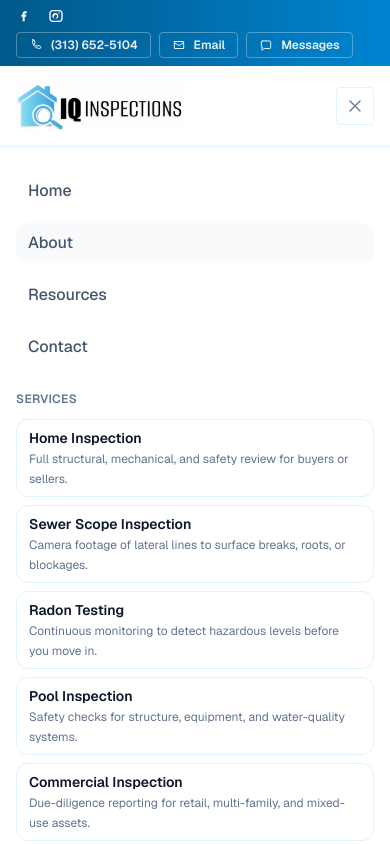
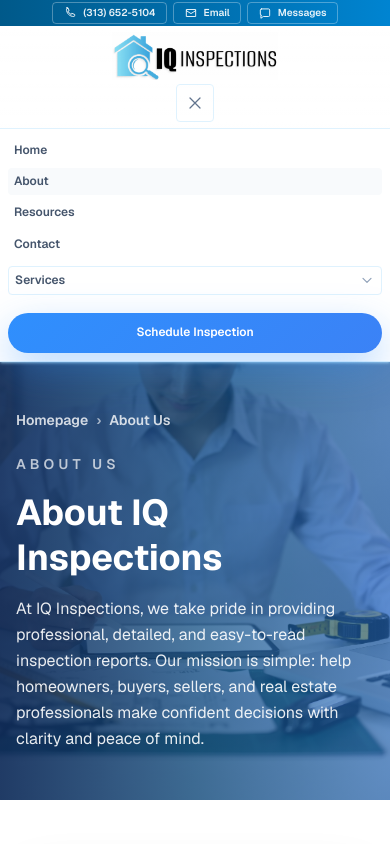
Before and after one commit to Hadoories/iqinspections, a Next.js app: page /about in a window 390 px wide. Both pictures are taken after a click on the button "Toggle navigation". Shown: the top 844 px of the page. Built offline with nearby package versions, Linux system fonts and the light colour scheme.

Commit message:
Mobile Fixes

```diff
--- a/src/app/layout.tsx
+++ b/src/app/layout.tsx
@@ -45,7 +45,7 @@ export default function RootLayout({
 }>) {
   return (
     <html lang="en">
-      <body className={`${geistSans.variable} ${geistMono.variable} antialiased`}>
+      <body className={`${geistSans.variable} ${geistMono.variable} antialiased overflow-x-hidden`}>
         <div className="flex min-h-screen flex-col bg-slate-50 text-slate-900">
           <Header />
           <main className="flex-1">{children}</main>
--- a/src/components/home/HomeSections.tsx
+++ b/src/components/home/HomeSections.tsx
@@ -68,7 +68,7 @@ export function ServicesSection() {
           title="Inspections built for every property journey."
           description="Choose the service that matches your transaction."
         />
-        <div className="grid gap-6 md:grid-cols-3">
+        <div className="grid gap-6 grid-cols-2 lg:grid-cols-3">
           {simpleServices.map((service, index) => {
             const column = index % 3; // 0 = left, 1 = middle, 2 = right
 
@@ -254,7 +254,7 @@ export function ProcessSection() {
                   className="space-y-4 transition-all duration-500"
                   style={{ transitionDelay: `${index * 120}ms` }}
                 >
-                  <span className="text-3xl font-extrabold text-[#0e4f9a]">
+                  <span className="text-3xl font-extrabold text-white drop-shadow-[0_0_8px_rgba(10,60,120,0.45)]">
                     {step.id}
                   </span>
                   <div className="space-y-2">
--- a/src/components/layout/Header.tsx
+++ b/src/components/layout/Header.tsx
@@ -18,6 +18,7 @@ const remainingNavLinks = navLinks.filter(
 export function Header() {
   const pathname = usePathname();
   const [mobileOpen, setMobileOpen] = useState(false);
+  const [mobileServicesOpen, setMobileServicesOpen] = useState(false);
 
   const isActive = (href: string) => {
     if (href === "/") {
@@ -57,8 +58,8 @@ export function Header() {
   return (
     <header className="sticky top-0 z-40 shadow-sm shadow-sky-200/60 backdrop-blur">
       <div className="bg-gradient-to-r from-sky-800 to-sky-600 text-white">
-        <div className="mx-auto flex max-w-6xl flex-col gap-2 px-4 py-2 text-xs font-semibold sm:flex-row sm:items-center sm:justify-between md:px-6">
-          <div className="flex items-center gap-4">
+        <div className="mx-auto flex max-w-6xl flex-col items-center gap-0.5 px-2.5 py-0.5 text-center text-[10px] font-semibold sm:flex-row sm:items-center sm:justify-between sm:gap-2 sm:px-4 sm:py-2 sm:text-left sm:text-xs md:px-6">
+          <div className="hidden items-center gap-4 text-xs sm:flex">
             {siteConfig.social.map((item) => (
               <Link
                 key={item.href}
@@ -72,24 +73,24 @@ export function Header() {
               </Link>
             ))}
           </div>
-          <div className="flex flex-wrap items-center gap-2 text-white/90">
+          <div className="flex flex-wrap items-center justify-center gap-1.5 text-white/90 sm:justify-end sm:text-xs">
             <a
               href={siteConfig.contact.phoneHref}
-              className="inline-flex items-center gap-2 rounded border border-white/30 px-3 py-1 transition hover:bg-white/10"
+              className="inline-flex items-center gap-1.5 rounded border border-white/30 px-2.5 py-0.5 transition hover:bg-white/10"
             >
               <PhoneIcon className="h-3.5 w-3.5" />
               <span>{siteConfig.contact.phone}</span>
             </a>
             <a
               href={siteConfig.contact.emailHref}
-              className="inline-flex items-center gap-2 rounded border border-white/30 px-3 py-1 transition hover:bg-white/10"
+              className="inline-flex items-center gap-1.5 rounded border border-white/30 px-2.5 py-0.5 transition hover:bg-white/10"
             >
               <MailIcon className="h-3.5 w-3.5" />
               <span>Email</span>
             </a>
             <a
               href={siteConfig.contact.smsHref}
-              className="inline-flex items-center gap-2 rounded border border-white/30 px-3 py-1 transition hover:bg-white/10"
+              className="inline-flex items-center gap-1.5 rounded border border-white/30 px-2.5 py-0.5 transition hover:bg-white/10"
             >
               <MessageIcon className="h-3.5 w-3.5" />
               <span>Messages</span>
@@ -98,7 +99,7 @@ export function Header() {
         </div>
       </div>
       <div className="border-b border-sky-100 bg-gradient-to-b from-white/95 via-white/90 to-white/80">
-      <div className="mx-auto flex max-w-6xl items-center justify-between px-4 py-4 md:px-6">
+      <div className="mx-auto flex max-w-6xl flex-col items-center gap-1 px-2.5 py-1.5 text-center sm:px-4 sm:py-3 md:flex-row md:items-center md:justify-between md:gap-0 md:px-6 md:text-left">
         <Link
           href="/"
           aria-label="IQ Inspections home"
@@ -130,7 +131,7 @@ export function Header() {
                   <li key={service.href}>
                     <Link
                       href={service.href}
-                      className={`block rounded px-3 py-2 font-medium transition hover:bg-sky-50 hover:text-slate-900 ${
+                      className={`relative block rounded px-3 py-2 font-medium transition-all duration-200 hover:-translate-y-0.5 hover:bg-sky-50 hover:text-slate-900 hover:shadow-sm ${
                         pathname.startsWith(service.href)
                           ? "bg-sky-50 text-slate-900"
                           : ""
@@ -176,14 +177,14 @@ export function Header() {
 
       {mobileOpen && (
         <div className="border-t border-sky-100 bg-white lg:hidden">
-          <div className="space-y-6 px-4 py-6 md:px-6">
-            <div className="flex flex-col gap-3 text-base font-medium text-slate-600">
+          <div className="space-y-2 px-2 py-2 md:px-6">
+            <div className="flex flex-col gap-1 text-[12px] font-semibold text-slate-600">
               {navLinks.map((link) => (
                 <Link
                   key={link.href}
                   href={link.href}
                   onClick={() => setMobileOpen(false)}
-                  className={`rounded-xl px-3 py-2 transition hover:bg-slate-50 ${
+                  className={`rounded px-1.5 py-1 transition hover:bg-slate-50 ${
                     isActive(link.href) ? "bg-slate-50 text-slate-900" : ""
                   }`}
                 >
@@ -191,34 +192,47 @@ export function Header() {
                 </Link>
               ))}
             </div>
-            <div>
-              <p className="text-xs font-semibold uppercase tracking-wide text-slate-500">
-                Services
-              </p>
-              <div className="mt-3 space-y-2">
+            <div className="space-y-1">
+              <button
+                type="button"
+                onClick={() => setMobileServicesOpen((open) => !open)}
+                className="flex w-full items-center justify-between rounded border border-sky-100 px-1.5 py-1 text-left text-[12px] font-semibold text-slate-600 transition hover:border-sky-200"
+              >
+                <span>Services</span>
+                <ChevronDownIcon
+                  className={`h-4 w-4 text-slate-400 transition-transform ${mobileServicesOpen ? "rotate-180" : ""}`}
+                />
+              </button>
+              <div
+                className={`mt-2 overflow-hidden rounded-xl border border-sky-50 transition-all duration-300 ${
+                  mobileServicesOpen ? "max-h-96 opacity-100" : "max-h-0 opacity-0"
+                }`}
+              >
+                <div className="space-y-0.5 px-1.5 py-1">
                   {serviceLinks.map((service) => (
                     <Link
                       key={service.href}
                       href={service.href}
-                    onClick={() => setMobileOpen(false)}
-                    className={`block rounded-xl border border-sky-100 px-3 py-2 text-sm text-slate-600 transition hover:border-sky-200 ${
+                      onClick={() => {
+                        setMobileOpen(false);
+                        setMobileServicesOpen(false);
+                      }}
+                      className={`block rounded px-1.5 py-1 text-[12px] font-semibold text-slate-600 transition-all duration-200 hover:translate-x-1 hover:bg-sky-50 hover:text-slate-900 ${
                         pathname.startsWith(service.href)
-                        ? "border-sky-300 text-slate-900"
+                          ? "bg-sky-50 text-slate-900"
                           : ""
                       }`}
                     >
-                    <span className="block font-semibold">{service.label}</span>
-                    <span className="text-xs text-slate-500">
-                      {service.summary}
-                    </span>
+                      {service.label}
                     </Link>
                   ))}
+                </div>
               </div>
             </div>
             <Link
               href={siteConfig.nav.cta.href}
               onClick={() => setMobileOpen(false)}
-              className="btn btn-primary w-full justify-center"
+              className="btn btn-primary w-full justify-center py-1.5 text-[12px]"
             >
               {siteConfig.nav.cta.label}
             </Link>
```
Lines whose indentation alone changed are shown as unchanged.
